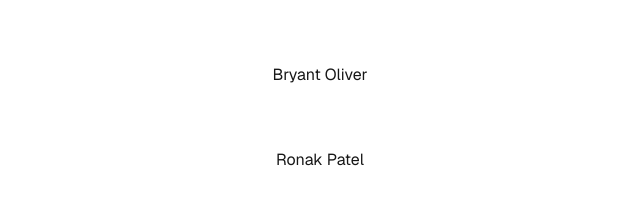
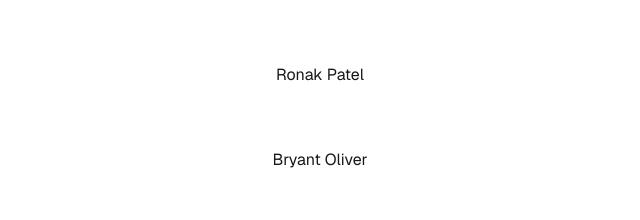
Before and after one commit to Ron5474/Copark, a Next.js app in the folder app/helloworld/: page / in a window 1280 px wide. Shown: the part 465-685 px from the top of the page, without its empty margins (320-960 px from the left). Built offline with nearby package versions, Linux system fonts and the light colour scheme.

Commit message:
Fix commit from other accounts

```diff
--- a/app/helloworld/src/pages/index.tsx
+++ b/app/helloworld/src/pages/index.tsx
@@ -26,8 +26,8 @@ export default function Home() {
         <p>Atharva Tawde</p>
         <p>Swayam Shah</p>
         <p>Jiancheng Xiong</p>
-	      <p>Bryant Oliver</p>
         <p>Ronak Patel</p>
+        <p>Bryant Oliver</p>
         <p>Yaquob Mohamed</p>
       </div>
     </>
```
